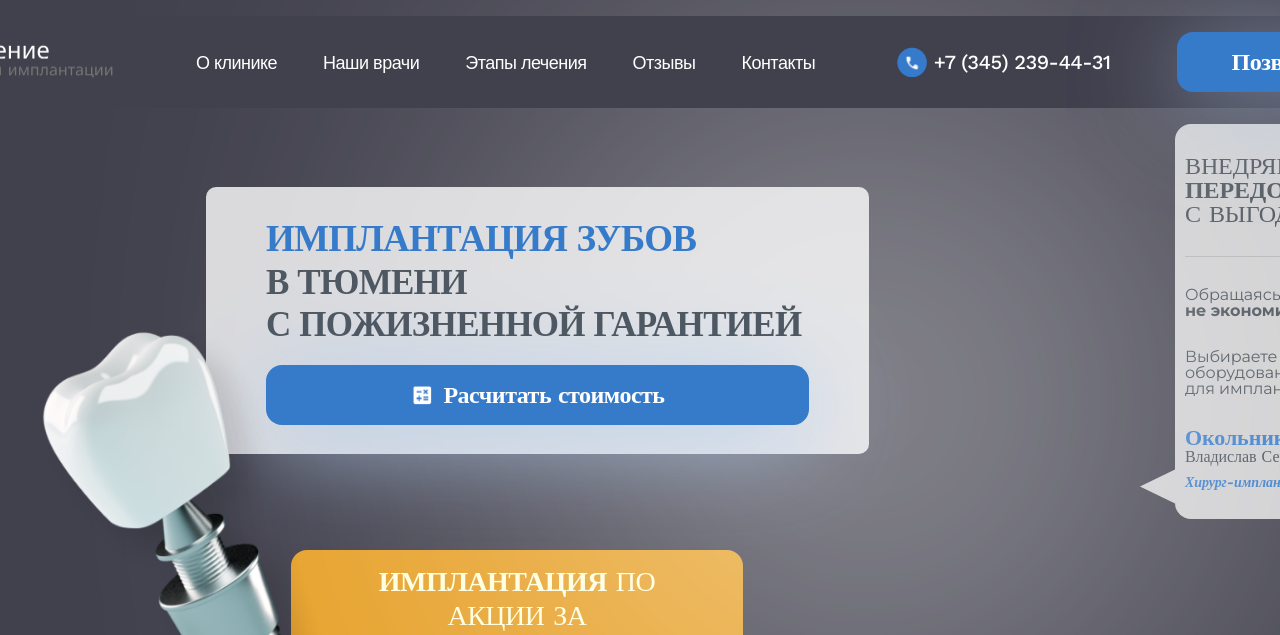
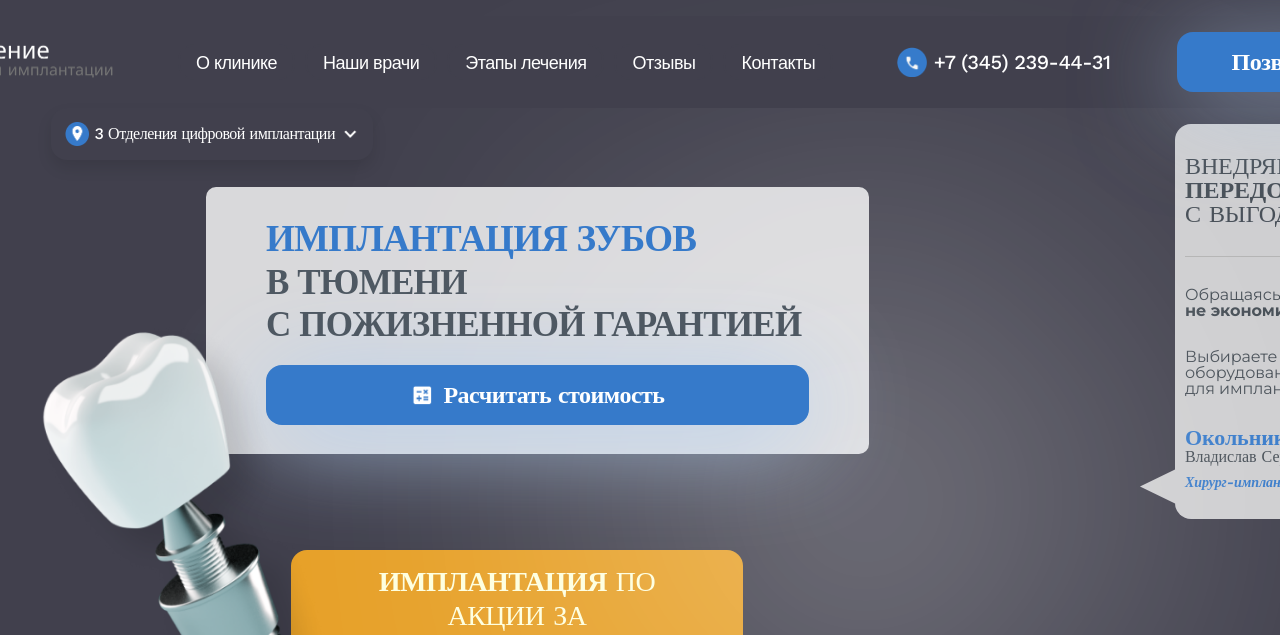
Before and after one commit to Dxd5642/SiteUltraDentLend1, a plain HTML site: page index.html in a window 1280 px wide. Shown: the top 635 px of the page. Drawn offline with nearby package versions, Linux system fonts and the light colour scheme.

Commit message:
Desktop ver finish

```diff
--- a/index.html
+++ b/index.html
@@ -98,6 +98,17 @@
                     </div>
                 </div>
             </div>
+            <div class="frag1__main-div__departments">
+                <div class="frag1__main-div__departments__div1">
+                    <img src="images/departments_logo.png" alt="departments" class="frag1__main-div__departments__div1__img">
+                </div>
+                <div class="frag1__main-div__departments__div2">
+                    <p class="frag1__main-div__departments__div2__p">3 Отделения цифровой имплантации</p>
+                </div>
+                <div class="frag1__main-div__departments__div3">
+                    <img src="images/deaprt_mark.png" alt="department_mark" class="frag1__main-div__departments__div3__img">
+                </div>
+            </div>
         </div>
     </div>
 </section>
--- a/style.css
+++ b/style.css
@@ -22,7 +22,7 @@ body{
     justify-content: center;
     width: 1610px;
     height: 92px;
-    z-index: 999;
+    z-index: 9999;
     margin-top: 16px;
 }
 
@@ -73,6 +73,11 @@ body{
 
 .header__div2__btn:hover{
     border: 2px solid rgba(255, 255, 255, 0.4);
+    padding: 0px auto;
+}
+
+.header__div2__btn:active{
+    border: 2px solid rgba(255, 255, 255, 1);
     padding: 0px auto;
 }
 
@@ -130,6 +135,10 @@ body{
     border: 0px
 }
 
+.header__div4__btn:active{
+    background: rgba(55, 146, 253, 1)
+}
+
 .frag1{
     background-image: url("images/background_image.png");
     width: 100%;
@@ -148,13 +157,13 @@ body{
     position: absolute;
     align-self: center;
     justify-self: center;
-    width: 500px;
-    height: 500px;
+    width: 300px;
+    height: 300px;
     background-color: #FFFFFF;
-    filter: blur(230px);
+    filter: blur(180px);
     border-radius: 50%;
     display: inline-block;
-    transform: translate(600px);
+    transform: translate(700px, 100px);
     z-index: 3;
 }
 
@@ -358,6 +367,10 @@ body{
     border: 0px;
 }
 
+.frag1__main-div__dental-implantation__btn:active{
+    background: rgba(55, 146, 253, 1);
+}
+
 .frag1__main-div__dental-implantation__btn-img{
     width: 24px;
     height: 24px;
@@ -486,6 +499,58 @@ body{
     margin: 0px;
 }
 
+.frag1__main-div__departments{
+    display: flex;
+    justify-content: center;
+    align-items: center;
+    border-radius: 16px;
+    padding: 10px 13.5px;
+    position: fixed;
+    background: rgba(65, 64, 77, 1);
+    box-shadow: 0px 8px 15px rgba(0, 0, 0, 0.10);
+    border-radius: 16px;
+    max-width: 361px;
+    max-height: 52px;
+    width: auto;
+    height: auto;
+    top: 108px;
+    transform: translate(35px);
+    z-index: 9999;
+}
+
+.frag1__main-div__departments__div1{
+    height: 24px;
+}
+
+.frag1__main-div__departments__div1__img{
+    width: 24px;
+    height: 24px;
+}
+
+.frag1__main-div__departments__div2__p{
+    font-family: 'Work Sans';
+    font-style: normal;
+    font-weight: 500;
+    font-size: 16px;
+    line-height: 100%;
+    letter-spacing: -0.5px;
+    color: #FFFFFF;
+    padding: 8px 6px;
+    margin: 0px;
+}
+
+.frag1__main-div__departments__div3{
+    height: 18px;
+}
+
+.frag1__main-div__departments__div3__img{
+    width: 18px;
+    height: 18px;
+    align-self: center;
+}
+
+
+
 
 @media (max-width: 1200px){
     body{
```
Also changed, not shown: images/deaprt_mark.png (added), images/departments_logo.png (added).
